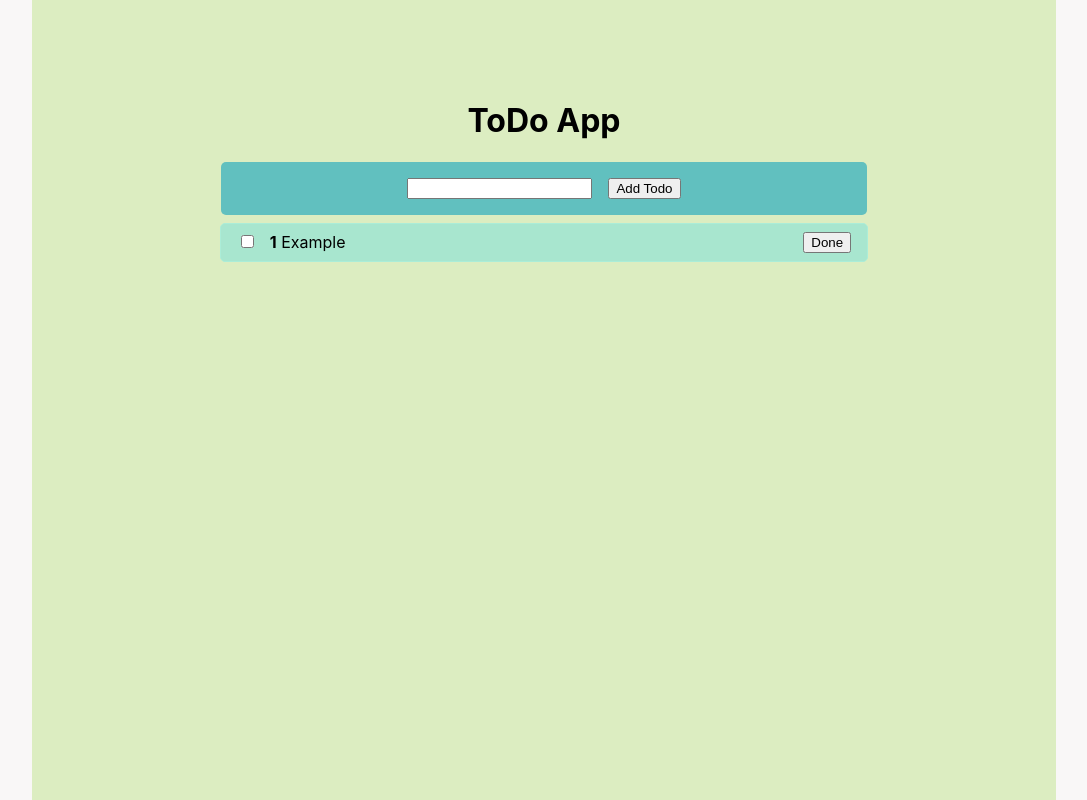
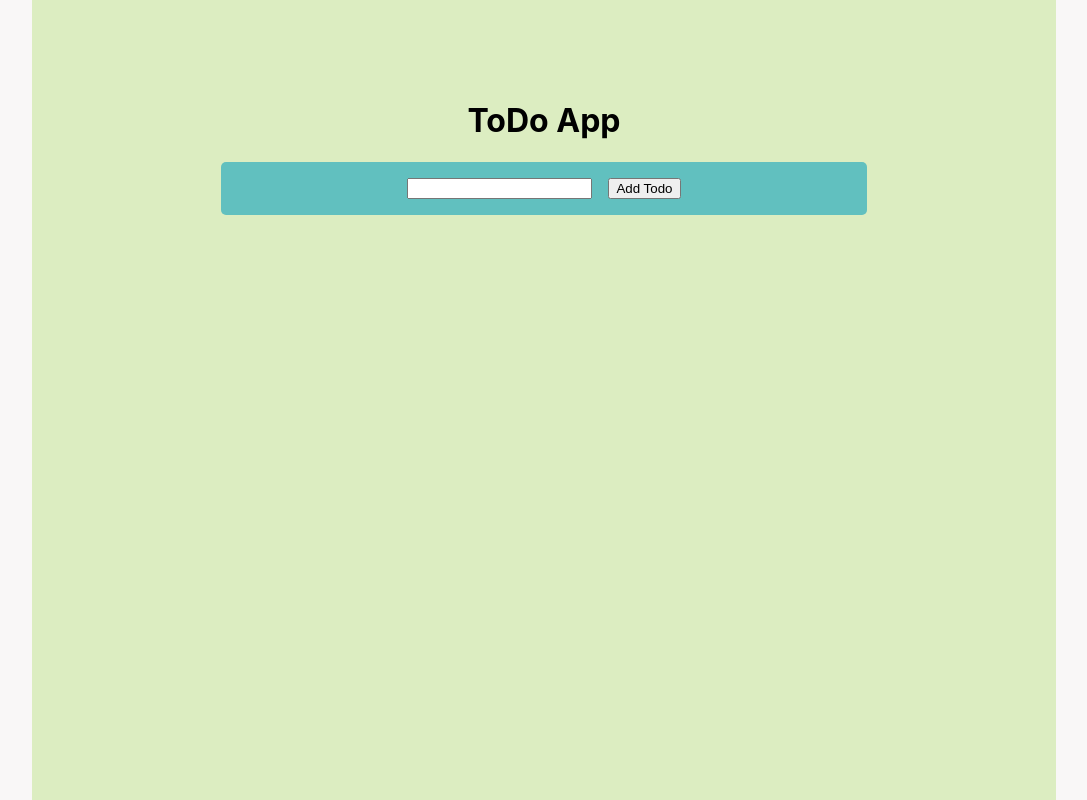
Before and after one commit to dmsomov/ToDo-App, a React (Create React App) app: page / in a window 1280 px wide. Shown: the whole page, without its empty margins (96-1183 px from the left). Built offline with nearby package versions, Linux system fonts and the light colour scheme.

Commit message:
feature: Added LocalStorage, refactoring code

```diff
--- a/src/App.tsx
+++ b/src/App.tsx
@@ -1,14 +1,23 @@
-import React, { useState } from 'react'
+import React, { useState, useEffect } from 'react'
 import TodoList from './Todo/TodoList'
 import Context from './Context'
 import AddTodo from './Todo/AddTodo'
 import { IntTodo } from './components/interfaces'
 
+declare var confirm: (question: string) => boolean
+
 const App: React.FC = () => {
 
-  const [todos, setTodos] = useState<IntTodo[]>([
-    {id: 1, done: false, title: 'Example'},
-  ])
+  const [todos, setTodos] = useState<IntTodo[]>([])
+
+  useEffect(() => {
+    const store = JSON.parse(localStorage.getItem('todos') || '[]') as IntTodo[]
+    setTodos(store)
+  }, [])
+
+  useEffect(() => {
+    localStorage.setItem('todos', JSON.stringify(todos))
+  },[todos])
 
   function toggleTodo(id: number) {
     setTodos(
@@ -21,7 +30,8 @@ const App: React.FC = () => {
   }
 
   function removeTodo(id: number) {
-    setTodos(todos.filter(todo => todo.id !== id))
+    const shouldDelete = confirm('Are you sure you want to delete?')
+    if (shouldDelete) setTodos(todos.filter(todo => todo.id !== id))
   }
 
   function addTodo(title: string) {
--- a/src/Todo/TodoItem.tsx
+++ b/src/Todo/TodoItem.tsx
@@ -52,7 +52,7 @@ const TodoItem: React.FC<TodoItemProps> = ({todo, onChange, index}) => {
       &nbsp;
       {todo.title}
     </span>
-    <button onClick={() => removeTodo(todo.id)}>Done</button>
+    <button onClick={removeTodo.bind(null, todo.id)}>Done</button>
     </li>
   )
 }
```
Also changed, not shown: 1 other file (tests, documents, lock files or other folders).
